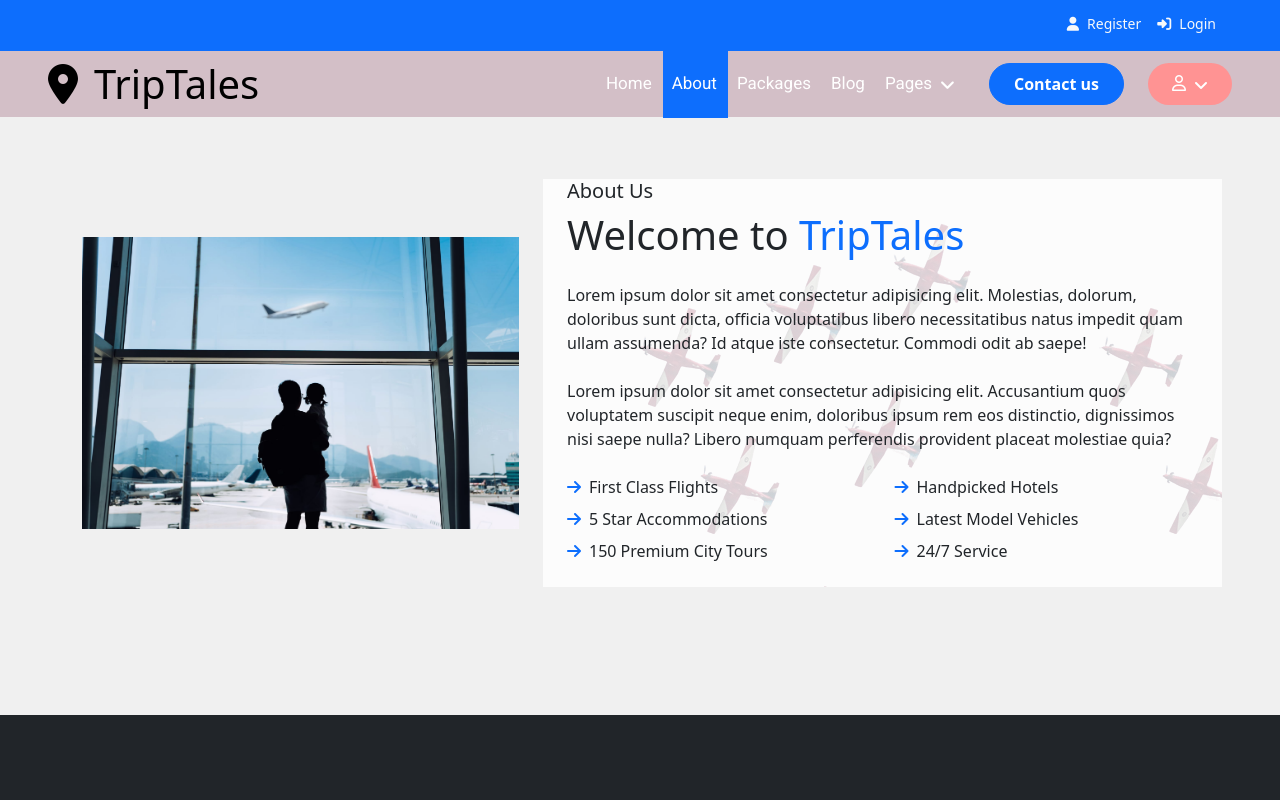
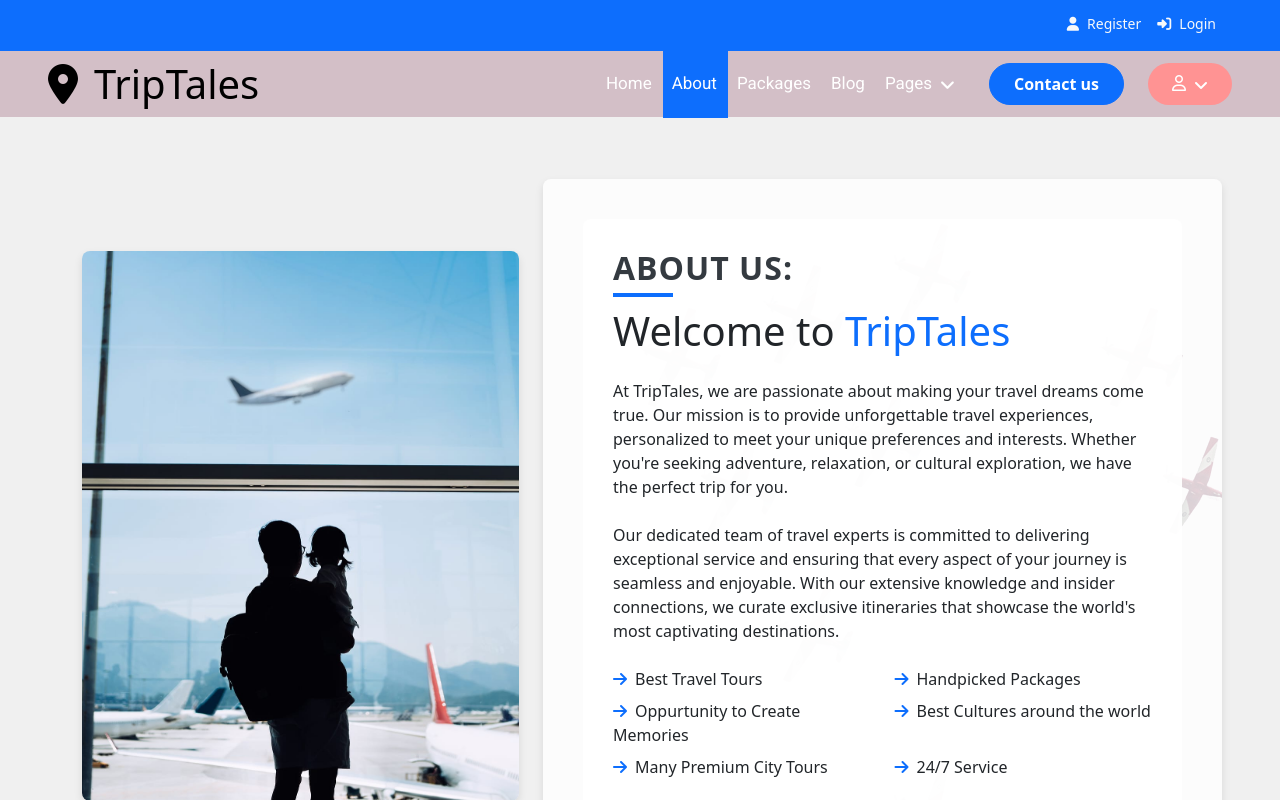
Before and after one commit to RayaElhss/ReactJS-Project, a React (Vite) app in the folder client/: page /about in a window 1280 px wide. Shown: the top 800 px of the page. Built offline with nearby package versions, Linux system fonts and the light colour scheme; a small style sheet from the web is missing; a web font is replaced by a local one.

Commit message:
refactor apis

```diff
--- a/client/index.html
+++ b/client/index.html
@@ -1,5 +1,6 @@
 <!doctype html>
 <html lang="en">
+
 <head>
   <meta charset="UTF-8" />
   <link rel="icon" type="image/svg+xml" href="/vite.svg" />
@@ -10,16 +11,22 @@
   <link rel="preconnect" href="https://fonts.gstatic.com" crossorigin>
   <link href="https://fonts.googleapis.com/css2?family=Jost:wght@500;600&family=Roboto&display=swap" rel="stylesheet">
   <link href='https://fonts.googleapis.com/css?family=Bowlby One SC' rel='stylesheet'>
+  <link href="https://maxcdn.bootstrapcdn.com/font-awesome/4.7.0/css/font-awesome.min.css" rel="stylesheet">
+  <link href="https://maxcdn.bootstrapcdn.com/font-awesome/4.3.0/css/font-awesome.min.css" rel="stylesheet">
 
   <!-- Icon Font Stylesheet -->
   <link rel="stylesheet" href="https://use.fontawesome.com/releases/v5.15.4/css/all.css" />
   <link href="https://cdn.jsdelivr.net/npm/bootstrap-icons@1.4.1/font/bootstrap-icons.css" rel="stylesheet">
   <link rel="stylesheet" href="https://fonts.googleapis.com/css2?family=Montserrat:wght@400;700&display=swap">
+  <link rel="stylesheet" href="https://cdnjs.cloudflare.com/ajax/libs/font-awesome/5.15.3/css/all.min.css">
+  <link rel="stylesheet" href="https://cdnjs.cloudflare.com/ajax/libs/font-awesome/5.15.4/css/all.min.css"
+    integrity="sha384-jLKHWMNnE+doHO5zEu4Q4QwUs5ai7Rj5rn/7UU4vJ0zFvZC/gjx2S3ER8y7tT37z" crossorigin="anonymous" />
 
 
   <!-- Libraries Stylesheet -->
   <link href="lib/owlcarousel/assets/owl.carousel.min.css" rel="stylesheet">
   <link href="lib/lightbox/css/lightbox.min.css" rel="stylesheet">
+
 
   <!-- Customized Bootstrap Stylesheet -->
   <link href="css/bootstrap.min.css" rel="stylesheet">
@@ -27,6 +34,7 @@
   <!-- Template Stylesheet -->
   <title>TripTales</title>
 </head>
+
 <body>
   <div id="root"></div>
 
@@ -37,4 +45,5 @@
 
   <script type="module" src="/src/main.jsx"></script>
 </body>
+
 </html>
--- a/client/src/api/packages-api.js
+++ b/client/src/api/packages-api.js
@@ -7,11 +7,11 @@ export const getAllPackages = async () => {
         const result = await request.get(baseUrl);
         const packages = Object.values(result);
         return packages;
-      } catch (error) {
+    } catch (error) {
         console.error('Error fetching packages:', error);
         throw error;  // Propagate the error to be handled by the calling component
-      }
-    };
+    }
+};
 
 export const getPackageById = async (id) => {
     try {
--- a/client/src/api/tourCategories-api.js
+++ b/client/src/api/tourCategories-api.js
@@ -7,6 +7,8 @@ export const getAllTourCategories = async () => {
     try {
         const result = await request.get(baseUrl);
         const tourCategories = Object.values(result);
+        console.log(tourCategories);
+
         return tourCategories;
     } catch (err) {
         console.log(err.message);
--- a/client/src/api/tours-api.js
+++ b/client/src/api/tours-api.js
@@ -4,7 +4,7 @@ const baseUrl = 'http://localhost:3030/jsonstore/tours';
 
 export const getAllTours = async () => {
     const result = await request.get(baseUrl);
-
+    console.log("Fetched Tours:", result);
     const tours = Object.values(result);
 
     return tours;
--- a/client/src/components/about/About.jsx
+++ b/client/src/components/about/About.jsx
@@ -1,3 +1,4 @@
+import React from 'react';
 import styles from './About.module.css';
 
 export default function About() {
@@ -6,25 +7,25 @@ export default function About() {
             <div className="container py-5">
                 <div className="row g-5 align-items-center">
                     <div className="col-lg-5">
-                        <div
-
-                        >
+                        <div className={styles.imageWrapper}>
                             <img
-                                alt=""
-                                className="img-fluid w-100 h-100"
+                                alt="About Us"
+                                className={`img-fluid ${styles.aboutImage}`}
                                 src="img/about.jpeg"
                             />
                         </div>
                     </div>
+
                     <div
-                        className="col-lg-7"
+                        className={`col-lg-7 ${styles.textContainer}`}
                         style={{
-                            background: 'linear-gradient(rgba(255, 255, 255, .8), rgba(255, 255, 255, .8)), url(img/about-img-1.png)'
+                            background: 'linear-gradient(rgba(255, 255, 255, .8), rgba(255, 255, 255, .8)), url(img/about-img-1.png)',
                         }}
                     >
-                        <h5 className={`pe-3 ${styles.sectionAboutTitle}`}>
-                            About Us
-                        </h5>
+                        <div className={styles.textWrapper}>
+                            <h1 className={styles.sectionTitle}>
+                                About Us:
+                            </h1>
                             <h1 className="mb-4">
                                 Welcome to{' '}
                                 <span className="text-primary">
@@ -32,40 +33,44 @@ export default function About() {
                                 </span>
                             </h1>
                             <p className="mb-4">
-                            Lorem ipsum dolor sit amet consectetur adipisicing elit. Molestias, dolorum, doloribus                    sunt dicta, officia voluptatibus libero necessitatibus natus impedit quam ullam assumenda? Id atque                    iste consectetur. Commodi odit ab saepe!
+                                At TripTales, we are passionate about making your travel dreams come true. Our mission is to provide
+                                unforgettable travel experiences, personalized to meet your unique preferences and interests. Whether
+                                you're seeking adventure, relaxation, or cultural exploration, we have the perfect trip for you.
                             </p>
                             <p className="mb-4">
-                            Lorem ipsum dolor sit amet consectetur adipisicing elit. Accusantium quos voluptatem                    suscipit neque enim, doloribus ipsum rem eos distinctio, dignissimos nisi saepe nulla? Libero                    numquam perferendis provident placeat molestiae quia?
+                                Our dedicated team of travel experts is committed to delivering exceptional service and ensuring that
+                                every aspect of your journey is seamless and enjoyable. With our extensive knowledge and insider connections,
+                                we curate exclusive itineraries that showcase the world's most captivating destinations.
                             </p>
                             <div className="row gy-2 gx-4 mb-4">
                                 <div className="col-sm-6">
                                     <p className="mb-0">
                                         <i className="fa fa-arrow-right text-primary me-2" />
-                                    First Class Flights
+                                        Best Travel Tours
                                     </p>
                                 </div>
                                 <div className="col-sm-6">
                                     <p className="mb-0">
                                         <i className="fa fa-arrow-right text-primary me-2" />
-                                    Handpicked Hotels
+                                        Handpicked Packages
                                     </p>
                                 </div>
                                 <div className="col-sm-6">
                                     <p className="mb-0">
                                         <i className="fa fa-arrow-right text-primary me-2" />
-                                    5 Star Accommodations
+                                        Oppurtunity to Create Memories
                                     </p>
                                 </div>
                                 <div className="col-sm-6">
                                     <p className="mb-0">
                                         <i className="fa fa-arrow-right text-primary me-2" />
-                                    Latest Model Vehicles
+                                        Best Cultures around the world
                                     </p>
                                 </div>
                                 <div className="col-sm-6">
                                     <p className="mb-0">
                                         <i className="fa fa-arrow-right text-primary me-2" />
-                                    150 Premium City Tours
+                                        Many Premium City Tours
                                     </p>
                                 </div>
                                 <div className="col-sm-6">
@@ -75,7 +80,7 @@ export default function About() {
                                     </p>
                                 </div>
                             </div>
-
+                        </div>
                     </div>
                 </div>
             </div>
--- a/client/src/components/back-button/BackButton.module.css
+++ b/client/src/components/back-button/BackButton.module.css
@@ -1,7 +1,12 @@
-/* src/components/BackButton.module.css */
+/* src/components/back-button/BackButton.module.css */
+.backButtonContainer {
+    position: relative; /* Container for positioning */
+    width: 100%; /* Full width of parent container */
+    height: 100%; /* Full height of parent container */
+}
 
 .backButton {
-    background-color: #4CAF50; /* Green background */
+    background-color: #007bff; /* Blue background */
     border: none; /* Remove borders */
     color: white; /* White text */
     padding: 10px 20px; /* Some padding */
@@ -9,12 +14,16 @@
     text-decoration: none; /* Remove underline */
     display: inline-block; /* Inline-block to allow margin */
     font-size: 16px; /* Set a font size */
-    margin: 40px 2px; /* Some margin */
+    margin: 10px; /* Some margin */
     cursor: pointer; /* Add a pointer cursor on hover */
     border-radius: 5px; /* Rounded corners */
     transition: background-color 0.3s ease; /* Smooth transition for background */
+    position: absolute; /* Fix the button position */
+    top: 30px; /* Adjust top position to be below the navbar */
+    left: 20px; /* Distance from left of the viewport */
+    z-index: 999; /* Ensure it appears above other elements, but not the navbar */
 }
 
 .backButton:hover {
-    background-color: #45a049; /* Darker green on hover */
+    background-color: #0056b3; /* Darker blue on hover */
 }
```
Also changed, not shown: client/src/App.jsx (+7 -4 lines). Lines whose indentation alone changed are shown as unchanged.
